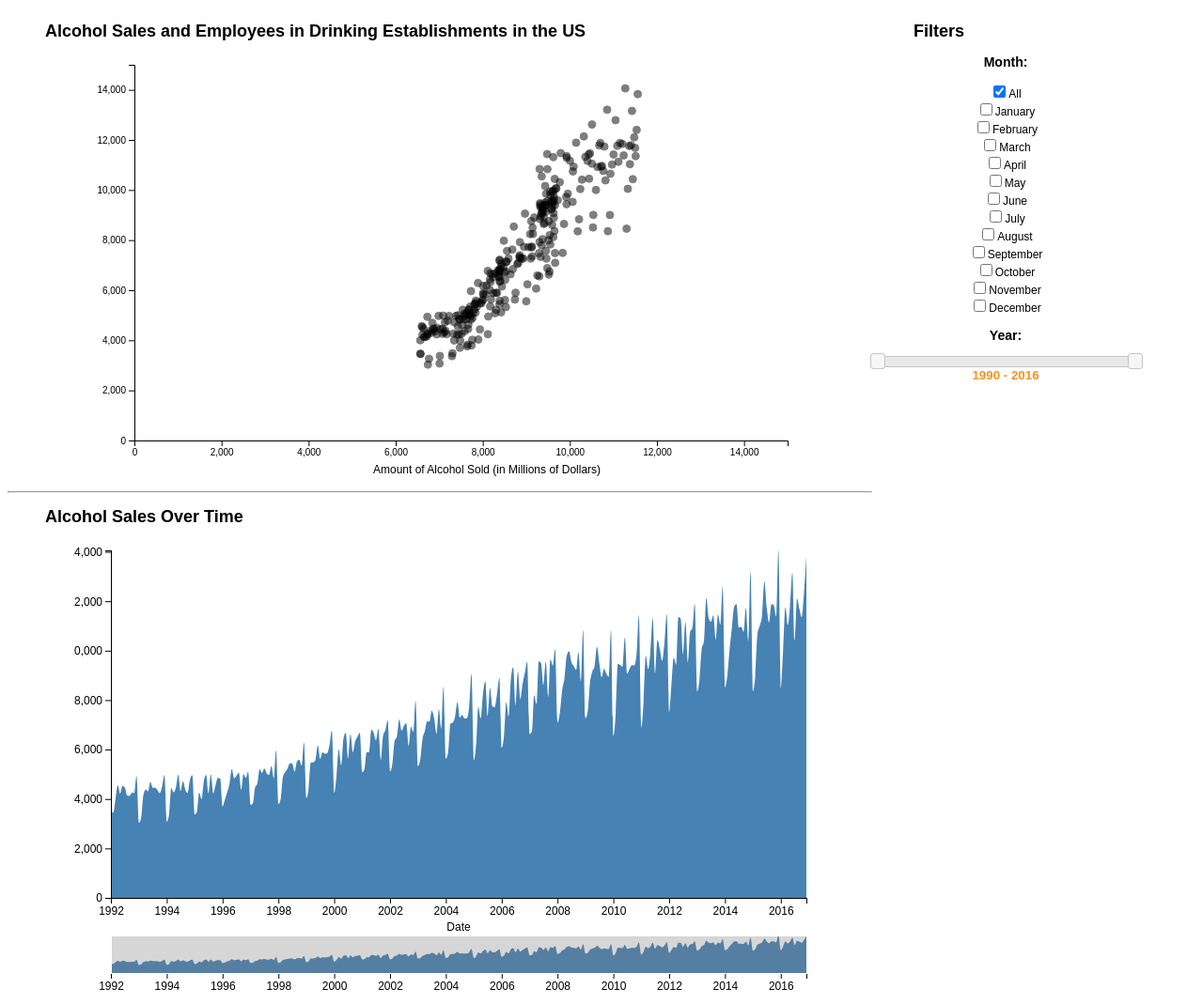
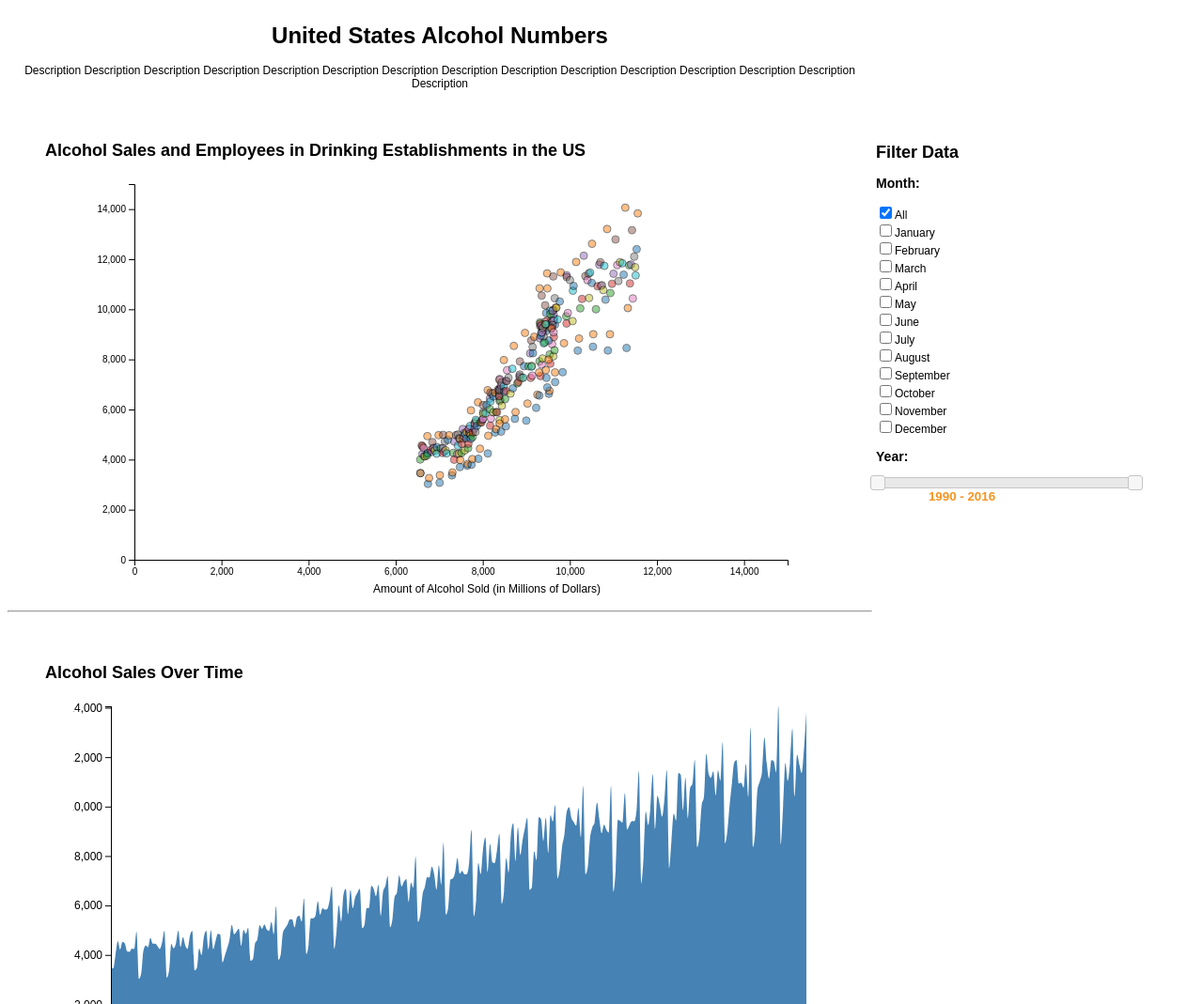
Before and after one commit to kimikofarmer/INFO474-d3, a plain HTML site: page index.html in a window 1280 px wide. Shown: the top 1069 px of the page at 94% size. Drawn offline with nearby package versions, Linux system fonts and the light colour scheme.

Commit message:
Working on tooltip

```diff
--- a/index.html
+++ b/index.html
@@ -12,6 +12,9 @@
 
    <div id="layout">
       <div id="visualization">
+         <h1>United States Alcohol Numbers</h1>
+         <p>Description Description Description Description Description Description Description Description
+         Description Description Description Description Description Description Description </p>
          <h2>Alcohol Sales and Employees in Drinking Establishments in the US</h2>
          <svg class="chart1" width="800" height="500"></svg>
          <hr>
@@ -20,7 +23,7 @@
          <script src="script.js"></script>
       </div>
       <div id="controls">
-         <h2>Filters</h2>
+         <h2 id="controlfilter">Filter Data</h2>
          <!--check list for the month filter-->
          <h3><label for="type">Month:</label></h3>
          <label><input id="all" type='checkbox' value="all" checked onchange='filterMonth(this.value)'>All</label>
--- a/script.js
+++ b/script.js
@@ -38,7 +38,7 @@ d3.csv("data.csv", function(error, students) {
 });
 
 //Save for when I have more ordinal data
-//var col = d3.scaleOrdinal(d3.schemeCategory10);
+var col = d3.scaleOrdinal(d3.schemeCategory10);
 
 //Initialize scatterplot
 
@@ -48,9 +48,9 @@ var chart1 = d3.select(".chart1")
     .append("g")
     .attr("transform", "translate(" + margin1.left + "," + margin1.top + ")");
 
-/*var tooltip = d3.select("body").append("div")
+var tooltip = d3.select("body").append("div")
     .attr("class", "tooltip")
-    .style("opacity", 0); */
+    .style("opacity", 0);
 
 //Scale scatterplot axes
 var x1 = d3.scaleLinear()
@@ -114,8 +114,8 @@ function drawVis(dataset) { //draw the circiles initially and on each interactio
         .attr("cy", function(d) { return y1(d.spending);  })
         .attr("r", 4)
         .style("stroke", "black")
-     //.style("fill", function(d) { return colLightness(d.vol); })
-         //.style("fill", function(d) { return col(d.Mjob); })
+        //.style("fill", function(d) { return colLightness(d.month); })
+         .style("fill", function(d) { return col(d.month); })
          .style("opacity", 0.5);
 }
 
--- a/style.css
+++ b/style.css
@@ -53,6 +53,13 @@ body {
     width: 276px;
     height: 1100px;
     float: right;
+    margin-top: 7.5em;
+    text-align: left;
+}
+
+#controlfilter {
+  margin-left: 0;
+  font-weight: bold;
 }
 
 .bar {
@@ -63,6 +70,7 @@ h2 {
   text-align: left;
   margin-left: 40px;
   margin-bottom: 5px;
+  margin-top: 3em;
 }
 
 #yearvalue {
```
